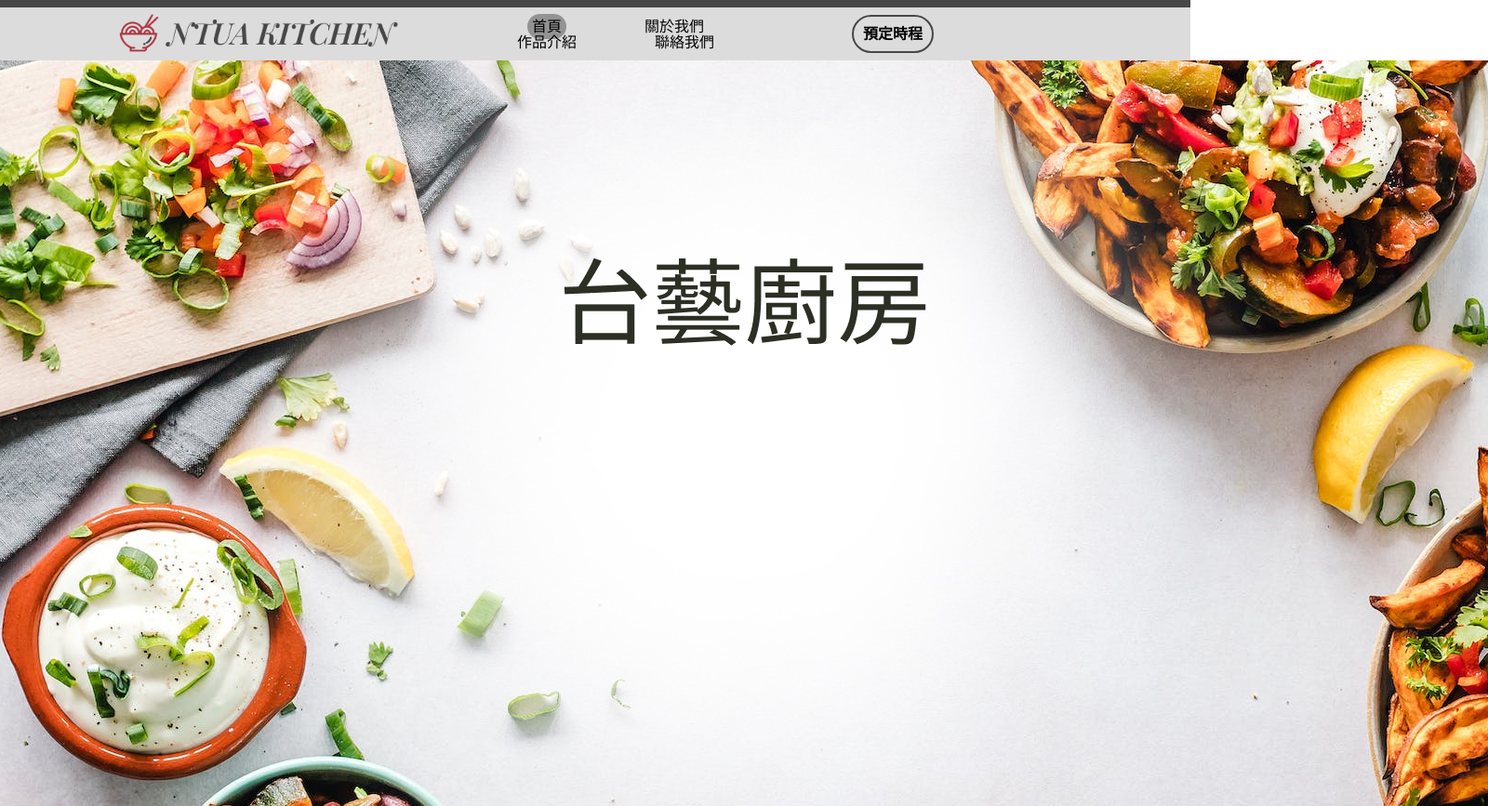
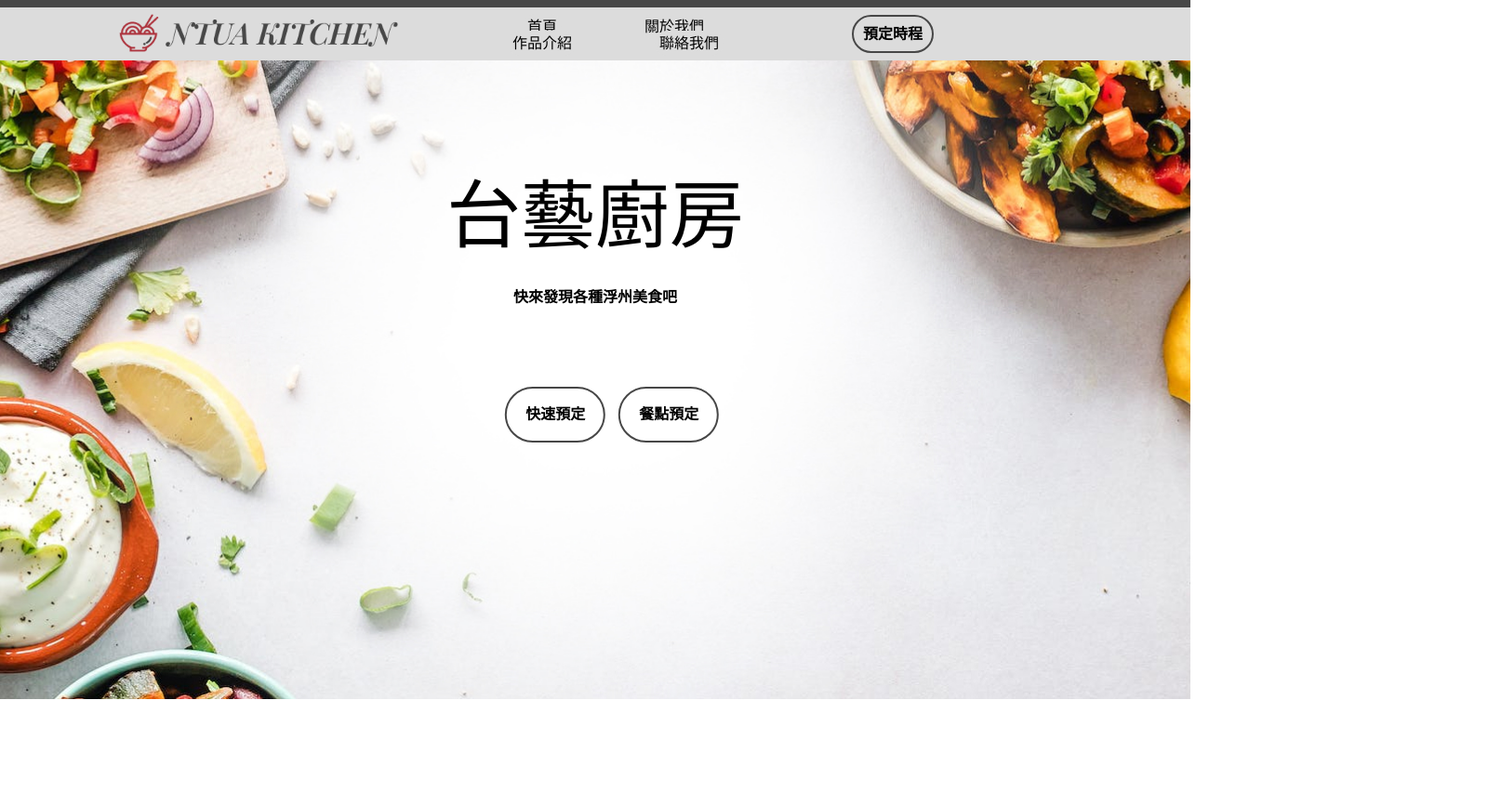
Before and after one commit to linn1122/linn1122.github.io, a plain HTML site: page index.html in a window 1280 px wide. Shown: the part 48-915 px from the top of the page at 93% size, 1600 px wide, since content can reach past the window. After the commit the page ends 800 px from the top, so only its background shows below. Drawn offline with nearby package versions, Linux system fonts and the light colour scheme.

Commit message:
台藝大美食5
台藝大美食5

```diff
--- a/css/index.css
+++ b/css/index.css
@@ -147,7 +147,6 @@
       color: rgb(0, 0, 0);
       vertical-align: middle;
       width: 30px;
-
   }
 
 .Kuang ul{
@@ -170,10 +169,6 @@
       padding-left: 10%;
   }
 
-  .kuang ul li a{
-      padding: 50px;
-
-  }
 
   .relative{
     padding: 20px;
@@ -188,11 +183,78 @@
     border-style: solid;
     border-width: 2px;
     font-weight: bold;
-
-  }
+}
 
 .ooo{
-    background-color: rgb(147, 147, 147);
+    background-color: rgb(220, 220, 220);
     padding: 5px;
     border-radius:  50px;
 }
+
+.ooo:hover{
+    background-color: rgb(147, 147, 147);
+}
+
+.word1{
+    font-size: 80px;
+    text-align: center;
+    font-weight: 500;
+    padding-top: 10%;
+}
+
+.word2{
+    text-align: center;
+    padding-top: 3%;
+    font-weight: 800;
+
+}
+
+.botton{
+    display: inline-block;
+    padding-top: 5%;
+    vertical-align: middle;
+    position: absolute;
+    left: 43%;
+    top: 50%;
+    transform: translate(-3%, -0%)
+}
+
+.b1 a{
+    text-decoration-line: none;
+    color: rgb(0, 0, 0);
+}
+
+.b1 a:hover{
+    color: rgb(255, 255, 255);
+}
+
+.b1{
+    display: inline-block;
+    background-color: #ffffff;
+    border-radius:  50px;
+    padding: 20px;
+    border-color: #474747;
+    border-style: solid;
+    border-width: 2px;
+    font-weight: bold;
+    margin-right: 10px;
+
+}
+
+.b1:hover{
+    background-color: #AD343E;
+    border-color: #AD343E;
+    color: #ffffff;
+}
+
+html {
+    height: 100%;
+}
+
+body{
+    background-image: url(./Mask\ group.jpg);
+    background-repeat: no-repeat;
+    background-attachment: fixed;
+    background-position: center;
+    background-size: cover;
+}
--- a/index.html
+++ b/index.html
@@ -43,21 +43,33 @@
                 <a href="9" class="ooo">首頁</a>
             </li>
             <li>
-                <a href="9">關於我們</a>
+                <a href="9" class="ooo">關於我們</a>
             </li>
             <li>
-                <a href="9">作品介紹</a>
+                <a href="9" class="ooo">作品介紹</a>
             </li>
             <li>
-                <a href="9">聯絡我們</a>
+                <a href="9" class="ooo">聯絡我們</a>
             </li>
         </ul>
         <li class="relative">
-            <a>預定時程</a>
+            <a href="9">預定時程</a>
         </li>
     </div>
-    <div>
-        <img src="./image/Hero.jpg">
+    <div class="word">
+    <h1 class="word1">台藝廚房</h1>
+    <p class="word2">快來發現各種浮州美食吧</p>
+    </div>
+    <div class="botton">
+    <li class="b1">
+        <a href="9">快速預定</a>
+    </li>
+    <li class="b1">
+        <a href="9">餐點預定</a>
+    </li>
+    </div>
+    <div class="bg">
+
     </div>
 </body>
 </html>
```
Also changed, not shown: css/Mask group.jpg (added).
